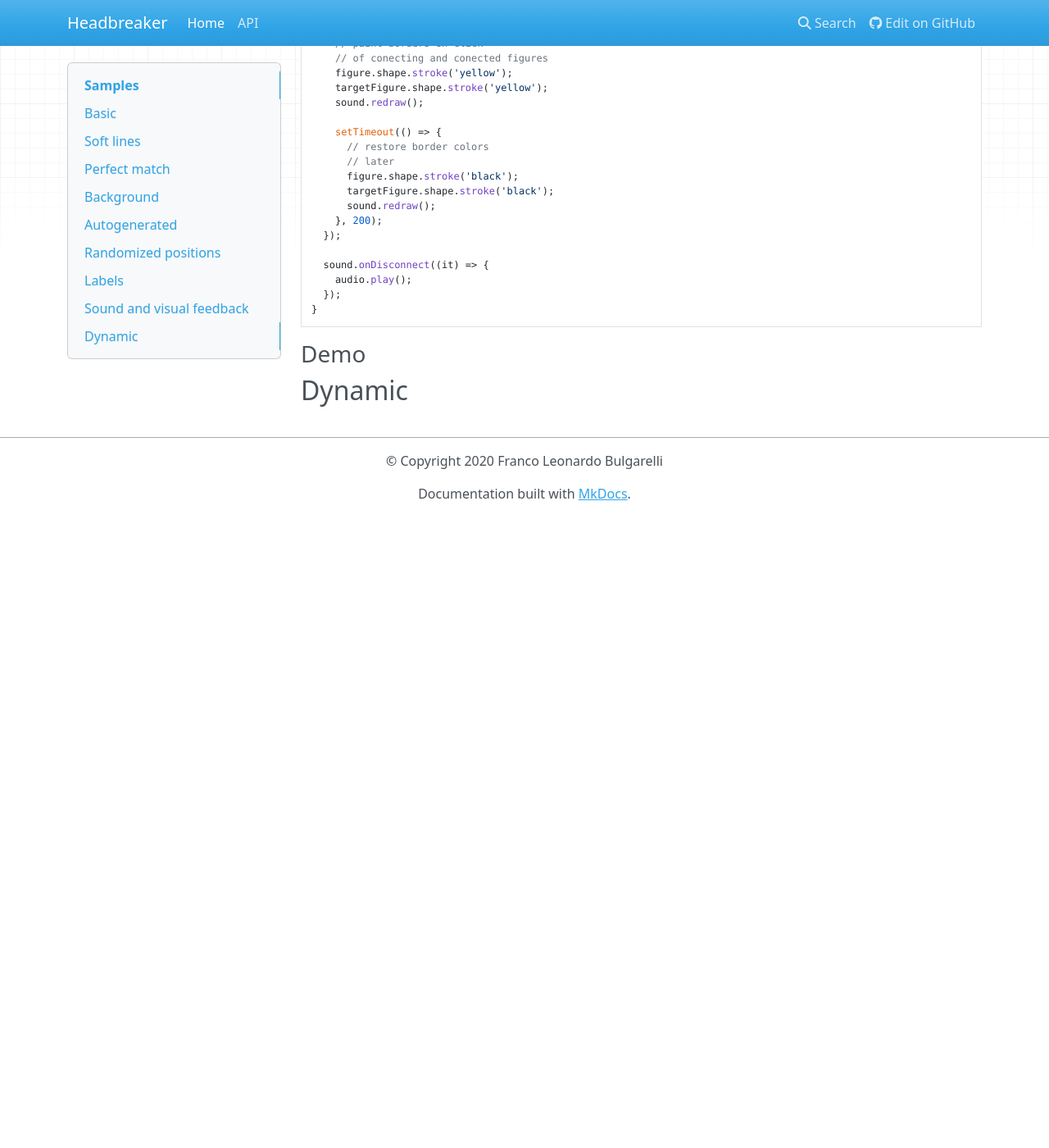
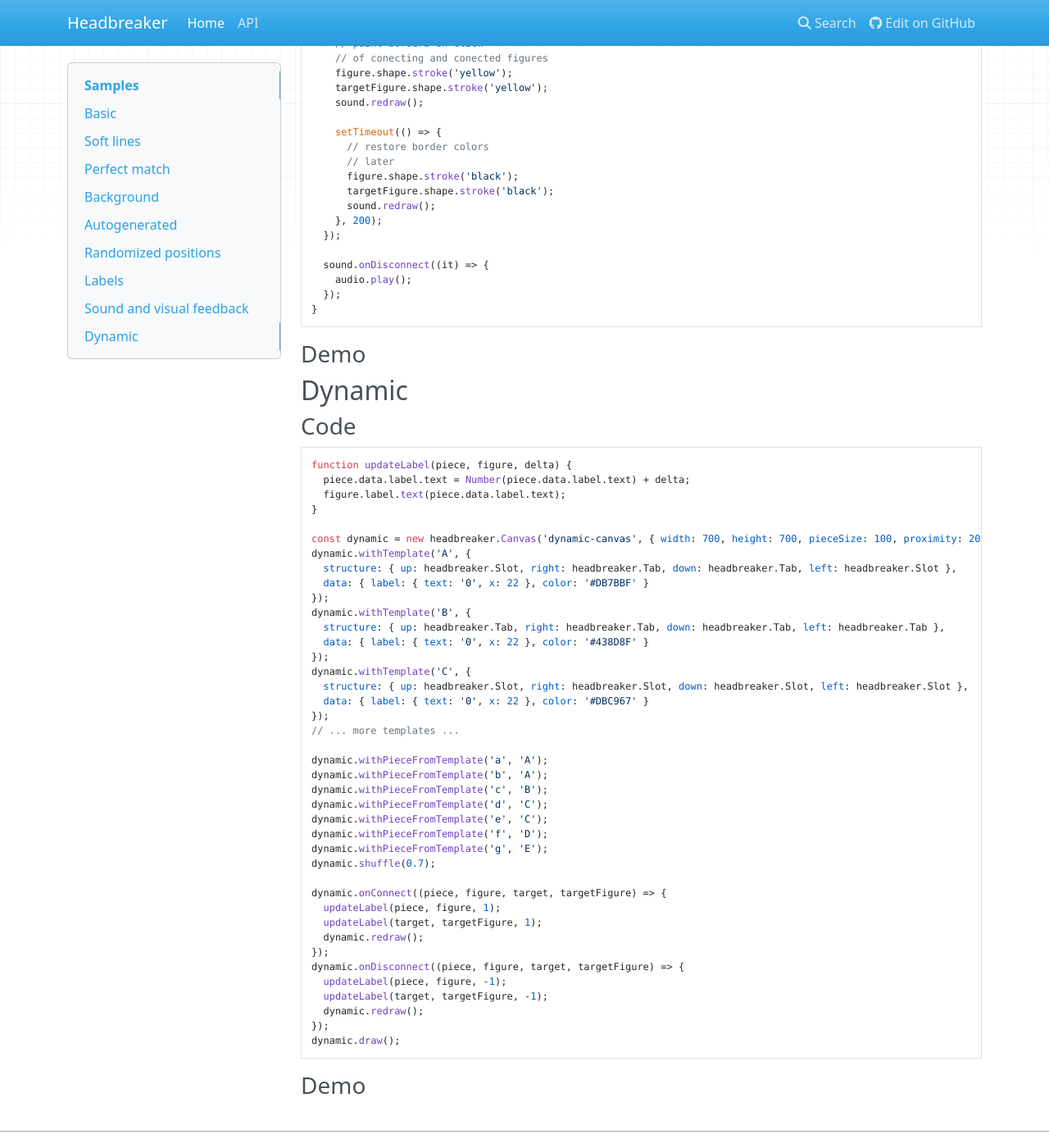
Before and after one commit to flbulgarelli/headbreaker, an MkDocs documentation site: the page built from docs/index.md, in a window 1280 px wide and 1400 px high, scrolled down 3782 px. Shown: the whole window at 82% size. Built offline with MkDocs 1.6.1, drawn with Linux system fonts in a browser that asks for light colours; nearby versions of some CDN libraries; before the commit the page ends 4412 px from its top, so only the background shows below that.

Commit message:
Adding templates support

````diff
--- a/docs/index.md
+++ b/docs/index.md
@@ -255,6 +255,54 @@ berni.onload = () => {
 
 ## Dynamic
 
+### Code
+
+```javascript
+function updateLabel(piece, figure, delta) {
+  piece.data.label.text = Number(piece.data.label.text) + delta;
+  figure.label.text(piece.data.label.text);
+}
+
+const dynamic = new headbreaker.Canvas('dynamic-canvas', { width: 700, height: 700, pieceSize: 100, proximity: 20,  borderFill: 10, lineSoftness: 0.2, strokeWidth: 0 });
+dynamic.withTemplate('A', {
+  structure: { up: headbreaker.Slot, right: headbreaker.Tab, down: headbreaker.Tab, left: headbreaker.Slot },
+  data: { label: { text: '0', x: 22 }, color: '#DB7BBF' }
+});
+dynamic.withTemplate('B', {
+  structure: { up: headbreaker.Tab, right: headbreaker.Tab, down: headbreaker.Tab, left: headbreaker.Tab },
+  data: { label: { text: '0', x: 22 }, color: '#438D8F' }
+});
+dynamic.withTemplate('C', {
+  structure: { up: headbreaker.Slot, right: headbreaker.Slot, down: headbreaker.Slot, left: headbreaker.Slot },
+  data: { label: { text: '0', x: 22 }, color: '#DBC967' }
+});
+// ... more templates ...
+
+dynamic.withPieceFromTemplate('a', 'A');
+dynamic.withPieceFromTemplate('b', 'A');
+dynamic.withPieceFromTemplate('c', 'B');
+dynamic.withPieceFromTemplate('d', 'C');
+dynamic.withPieceFromTemplate('e', 'C');
+dynamic.withPieceFromTemplate('f', 'D');
+dynamic.withPieceFromTemplate('g', 'E');
+dynamic.shuffle(0.7);
+
+dynamic.onConnect((piece, figure, target, targetFigure) => {
+  updateLabel(piece, figure, 1);
+  updateLabel(target, targetFigure, 1);
+  dynamic.redraw();
+});
+dynamic.onDisconnect((piece, figure, target, targetFigure) => {
+  updateLabel(piece, figure, -1);
+  updateLabel(target, targetFigure, -1);
+  dynamic.redraw();
+});
+dynamic.draw();
+```
+
+### Demo
+
+
 <div id="dynamic-canvas">
 </div>
 
--- a/docs/js/demo.js
+++ b/docs/js/demo.js
@@ -388,47 +388,53 @@ berni.onload = () => {
 }
 
 
-// ============
+// ==============
 // Dynamic Canvas
-// ============
+// ==============
 
-function syncLabel(piece, figure) {
+function updateLabel(piece, figure, delta) {
+  piece.data.label.text = Number(piece.data.label.text) + delta;
   figure.label.text(piece.data.label.text);
 }
 
 const dynamic = new headbreaker.Canvas('dynamic-canvas', { width: 700, height: 700, pieceSize: 100, proximity: 20,  borderFill: 10, lineSoftness: 0.2, strokeWidth: 0 });
-dynamic.withPiece({
-  structure: { right: headbreaker.Tab, down: headbreaker.Tab, left: headbreaker.Slot },
-  data: { id: 'a', label: { text: '0', x: 22 }, color: '#A83E83' }
+dynamic.withTemplate('A', {
+  structure: { up: headbreaker.Slot, right: headbreaker.Tab, down: headbreaker.Tab, left: headbreaker.Slot },
+  data: { label: { text: '0', x: 22 }, color: '#DB7BBF' }
 });
-dynamic.withPiece({
-  structure: { up: headbreaker.Slot, right: headbreaker.Tab, down: headbreaker.Tab, left: headbreaker.Slot },
-  data: { id: 'b', label: { text: '0', x: 22 }, color: '#3AA82D' }
+dynamic.withTemplate('B', {
+  structure: { up: headbreaker.Tab, right: headbreaker.Tab, down: headbreaker.Tab, left: headbreaker.Tab },
+  data: { label: { text: '0', x: 22 }, color: '#438D8F' }
 });
-dynamic.withPiece({
-  structure: { up: headbreaker.Slot, right: headbreaker.Tab, down: headbreaker.Tab, left: headbreaker.Slot },
-  data: { id: 'c', label: { text: '0', x: 22 }, color: '#3AA82D' }
+dynamic.withTemplate('C', {
+  structure: { up: headbreaker.Slot, right: headbreaker.Slot, down: headbreaker.Slot, left: headbreaker.Slot },
+  data: { label: { text: '0', x: 22 }, color: '#DBC967' }
 });
-dynamic.withPiece({
-  structure: { right: headbreaker.Tab, down: headbreaker.Tab, left: headbreaker.Slot },
-  data: { id: 'd', label: { text: '0', x: 22 }, color: '#A83E83' }
+dynamic.withTemplate('D', {
+  structure: { up: headbreaker.Tab, right: headbreaker.Slot, down: headbreaker.Tab, left: headbreaker.Tab },
+  data: { label: { text: '0', x: 22 }, color: '#8F844A' }
 });
+dynamic.withTemplate('E', {
+  structure: { up: headbreaker.Tab, right: headbreaker.Slot, down: headbreaker.Slot, left: headbreaker.Tab },
+  data: { label: { text: '0', x: 22 }, color: '#7DDADB' }
+});
+
+dynamic.withPieceFromTemplate('a', 'A');
+dynamic.withPieceFromTemplate('b', 'A');
+dynamic.withPieceFromTemplate('c', 'B');
+dynamic.withPieceFromTemplate('d', 'C');
+dynamic.withPieceFromTemplate('e', 'C');
+dynamic.withPieceFromTemplate('f', 'D');
+dynamic.withPieceFromTemplate('g', 'E');
 dynamic.shuffle(0.7);
-dynamic.draw();
-
-
-
 dynamic.onConnect((piece, figure, target, targetFigure) => {
-  piece.data.label.text = Number(piece.data.label.text) + 1;
-  syncLabel(piece, figure);
-
-  target.data.label.text = Number(target.data.label.text) + 1;
-  syncLabel(target, targetFigure);
+  updateLabel(piece, figure, 1);
+  updateLabel(target, targetFigure, 1);
   dynamic.redraw();
 });
-
-dynamic.onDisconnect((piece, figure) => {
-  piece.data.label.text = Number(piece.data.label.text) - 1
-  syncLabel(piece, figure);
+dynamic.onDisconnect((piece, figure, target, targetFigure) => {
+  updateLabel(piece, figure, -1);
+  updateLabel(target, targetFigure, -1);
   dynamic.redraw();
 });
+dynamic.draw();
````
Also changed, not shown: 1 other file.
